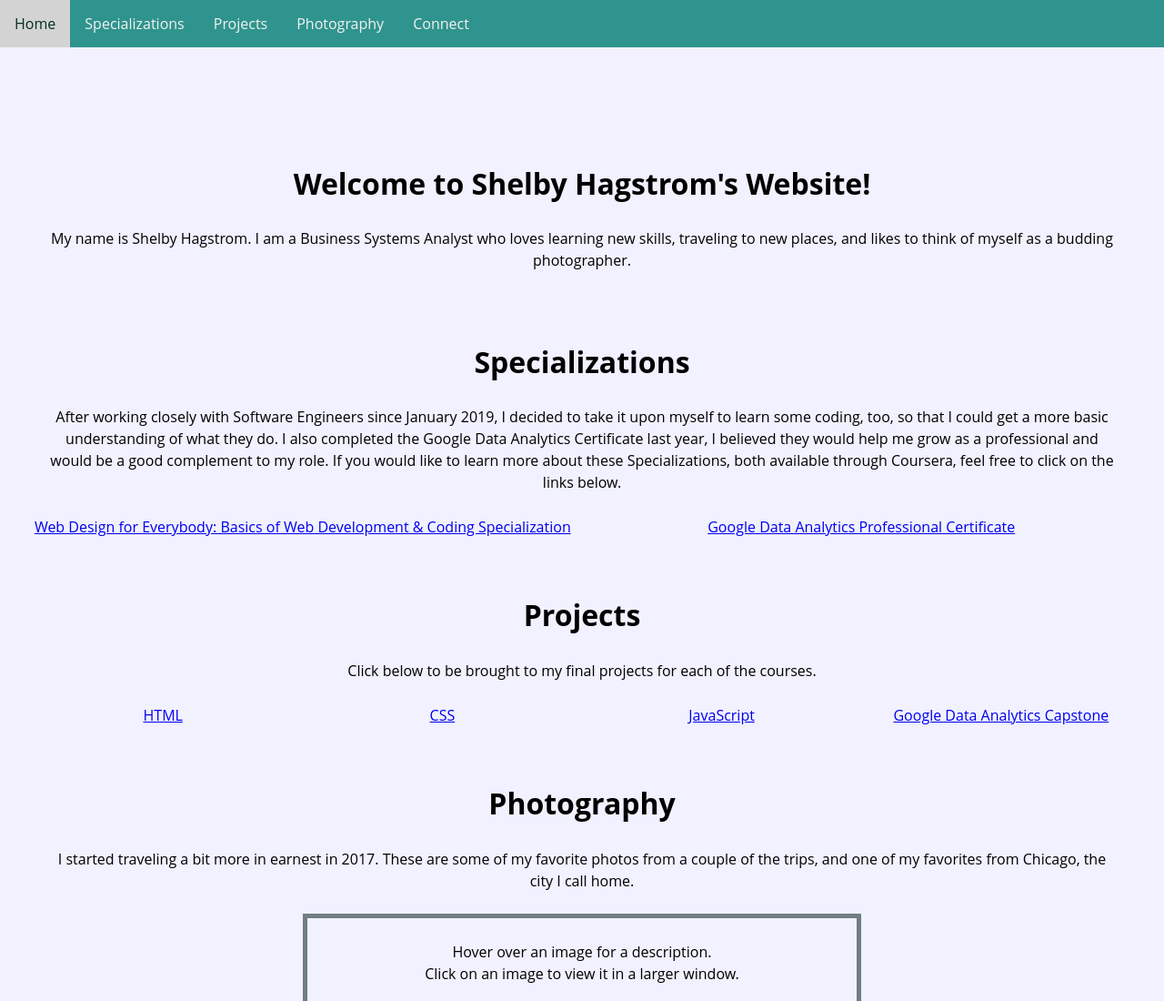
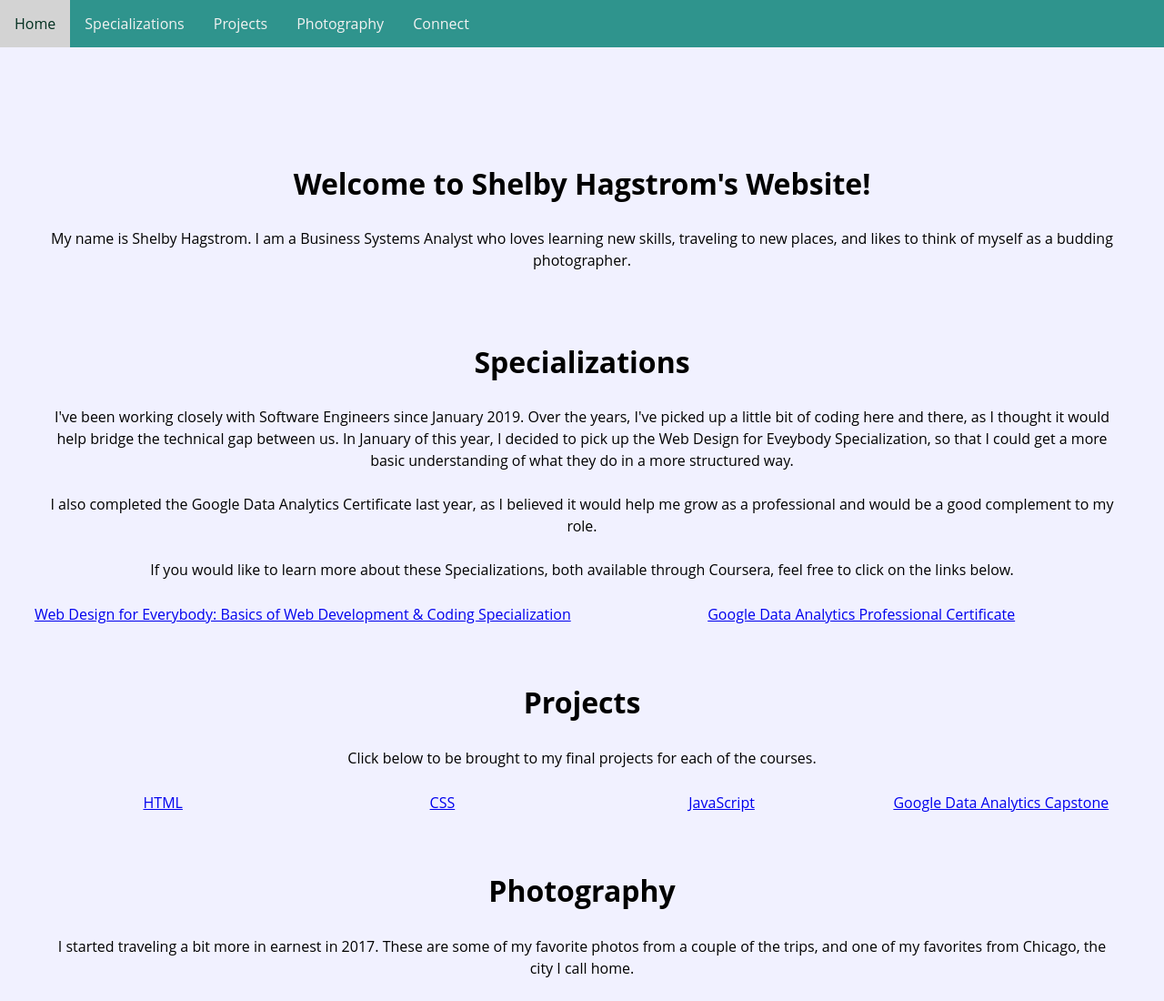
Before and after one commit to shelby-hagstrom/shelby-hagstrom.github.io, a plain HTML site: page index.html in a window 1280 px wide. Shown: the top 1100 px of the page at 91% size. Drawn offline with Linux system fonts and the light colour scheme.

Commit message:
updating the index.html file
updating the verbiage in the Specializations section

```diff
--- a/index.html
+++ b/index.html
@@ -30,7 +30,13 @@
     </div>
     <div id="specializations">
       <h1>Specializations</h1>
-      <p>After working closely with Software Engineers since January 2019, I decided to take it upon myself to learn some coding, too, so that I could get a more basic understanding of what they do. I also completed the Google Data Analytics Certificate last year, I believed they would help me grow as a professional and would be a good complement to my role. If you would like to learn more about these Specializations, both available through Coursera, feel free to click on the links below.</p>
+      <p>I've been working closely with Software Engineers since January 2019. Over the years, I've picked up a little bit of coding here and there, as I thought it would help bridge the technical gap between us. In January of this year, I decided to pick up the Web Design for Eveybody Specialization, so that I could get a more basic understanding of what they do in a more structured way.
+      <br>
+      <br>
+      I also completed the Google Data Analytics Certificate last year, as I believed it would help me grow as a professional and would be a good complement to my role.
+      <br>
+      <br>
+      If you would like to learn more about these Specializations, both available through Coursera, feel free to click on the links below.</p>
         <ul class="specializations-group">
           <li><a href="https://www.coursera.org/specializations/web-design?" target="_blank">Web Design for Everybody: Basics of Web Development & Coding Specialization</a></li>
           <li><a href="https://www.coursera.org/professional-certificates/google-data-analytics" target="_blank">Google Data Analytics Professional Certificate</a></li>
```
Also changed, not shown: 1 other file.
